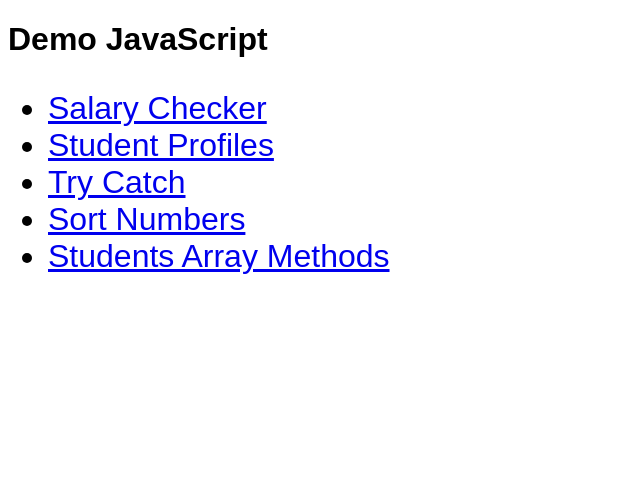
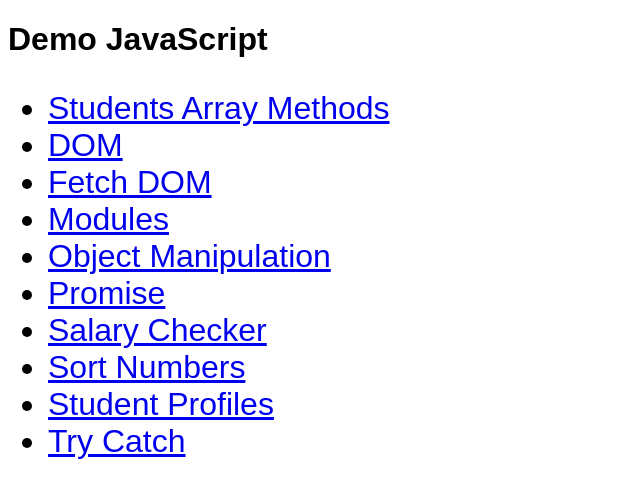
Before and after one commit to MatchaBear/demo-js, a plain HTML site: page mhaidar-clone/index.html in a window 1280 px wide. Shown: the whole page, without its empty margins (0-640 px from the left). Drawn offline with Linux system fonts and the light colour scheme.

Commit message:
relayout link to other folder

```diff
--- a/mhaidar-clone/index.html
+++ b/mhaidar-clone/index.html
@@ -11,11 +11,16 @@
     <h1>Demo JavaScript</h1>
 
     <ul>
-      <li><a href="/salary-checker">Salary Checker</a></li>
-      <li><a href="/student-profiles">Student Profiles</a></li>
-      <li><a href="/try-catch">Try Catch</a></li>
-      <li><a href="/sort-numbers">Sort Numbers</a></li>
-      <li><a href="/array-methods">Students Array Methods</a></li>
+      <li><a href="array-methods/">Students Array Methods</a></li>
+      <li><a href="DOM/">DOM</a></li>
+      <li><a href="fetch-dom/">Fetch DOM</a></li>
+      <li><a href="modules/">Modules</a></li>
+      <li><a href="object-manipulation/">Object Manipulation</a></li>
+      <li><a href="promise/">Promise</a></li>
+      <li><a href="salary-checker/">Salary Checker</a></li>
+      <li><a href="sort-numbers/">Sort Numbers</a></li>
+      <li><a href="student-profiles/">Student Profiles</a></li>
+      <li><a href="try-catch/">Try Catch</a></li>
     </ul>
   </body>
 </html>
```
Also changed, not shown: index.html (added, +28 -0 lines).
